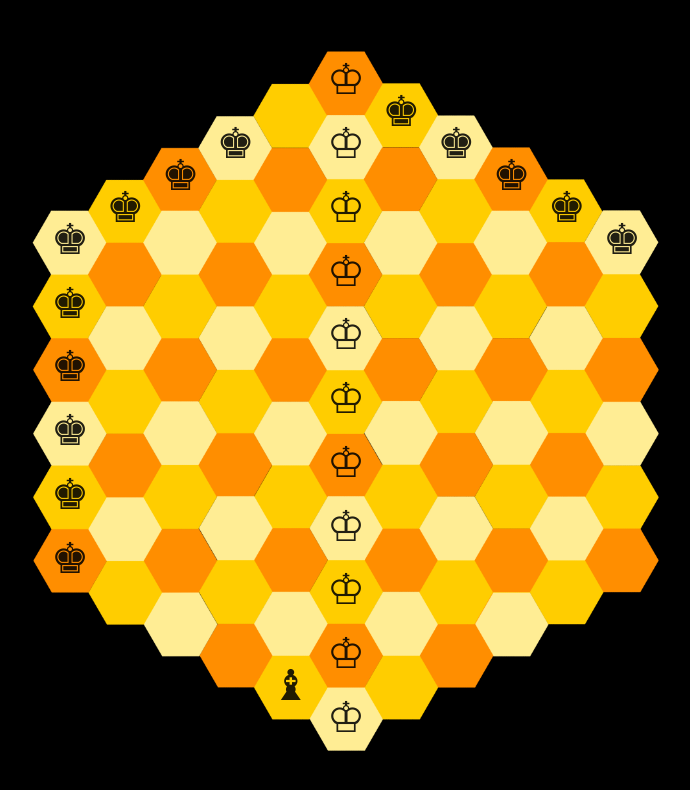
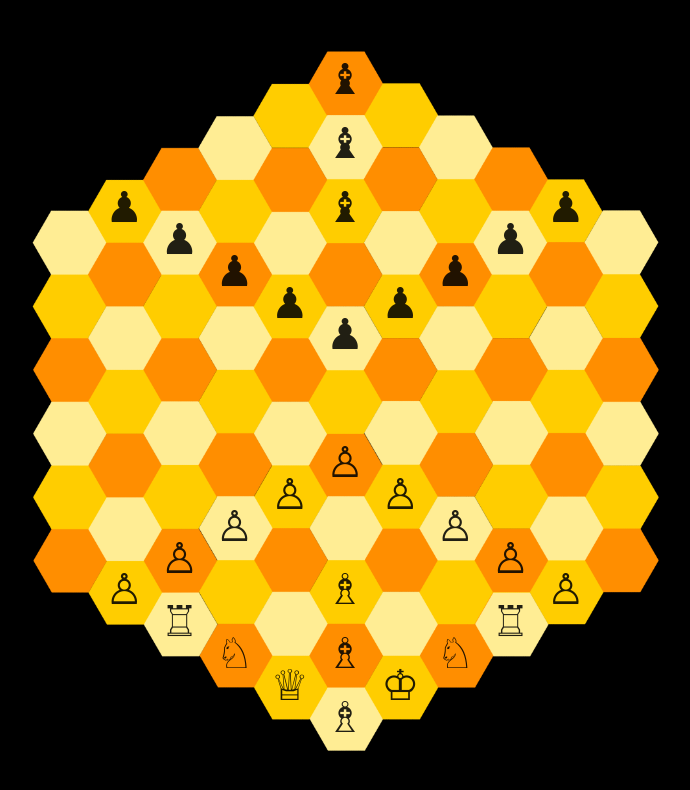
Before and after one commit to lyeric2022/chessagon, a React (Vite) app: page / in a window 1280 px wide. Shown: the top 790 px of the page, without its empty margins (294-984 px from the left). Built offline with nearby package versions, Linux system fonts and the light colour scheme.

Commit message:
more pieces

```diff
--- a/src/App.jsx
+++ b/src/App.jsx
@@ -2,19 +2,19 @@ import React from 'react';
 import './App.scss';
 import boardImage from './assets/board.png';
 
-const WHITE_KING = "\u265A";
-const WHITE_QUEEN = "\u265B";
-const WHITE_ROOK = "\u265C";
-const WHITE_BISHOP = "\u265D";
-const WHITE_KNIGHT = "\u265E";
-const WHITE_PAWN = "\u265F";
+const WHITE_KING = "\u2654";
+const WHITE_QUEEN = "\u2655";
+const WHITE_ROOK = "\u2656";
+const WHITE_BISHOP = "\u2657";
+const WHITE_KNIGHT = "\u2658";
+const WHITE_PAWN = "\u2659";
 
-const BLACK_KING = "\u2654";
-const BLACK_QUEEN = "\u2655";
-const BLACK_ROOK = "\u2656";
-const BLACK_BISHOP = "\u2657";
-const BLACK_KNIGHT = "\u2658";
-const BLACK_PAWN = "\u2659";
+const BLACK_KING = "\u265A";
+const BLACK_QUEEN = "\u265B";
+const BLACK_ROOK = "\u265C";
+const BLACK_BISHOP = "\u265D";
+const BLACK_KNIGHT = "\u265E";
+const BLACK_PAWN = "\u265F";
 
 function generateBoard() {
   const twoDArray = [
@@ -30,37 +30,46 @@ function generateBoard() {
     Array(7).fill("\u00A0"), // Replace "\u0020" with "\u00A0"
     Array(6).fill("\u00A0") // Replace "\u0020" with "\u00A0"
   ];
-  twoDArray[0][0] = WHITE_KING;
-  twoDArray[0][1] = WHITE_KING;
-  twoDArray[0][2] = WHITE_KING;
-  twoDArray[0][3] = WHITE_KING;
-  twoDArray[0][4] = WHITE_KING;
-  twoDArray[0][5] = WHITE_KING;
 
-  twoDArray[1][0] = WHITE_KING;
-  twoDArray[2][0] = WHITE_KING;
-  twoDArray[3][0] = WHITE_KING;
-  twoDArray[4][9] = WHITE_BISHOP;
+  // pawns
+  twoDArray[1][6] = WHITE_PAWN;
+  twoDArray[2][6] = WHITE_PAWN;
+  twoDArray[3][6] = WHITE_PAWN;
+  twoDArray[4][6] = WHITE_PAWN;
+  twoDArray[5][6] = WHITE_PAWN;
+  twoDArray[6][6] = WHITE_PAWN;
+  twoDArray[7][6] = WHITE_PAWN;
+  twoDArray[8][6] = WHITE_PAWN;
+  twoDArray[9][6] = WHITE_PAWN;
 
-  twoDArray[5][0] = BLACK_KING;
-  twoDArray[5][1] = BLACK_KING;
-  twoDArray[5][2] = BLACK_KING;
-  twoDArray[5][3] = BLACK_KING;
-  twoDArray[5][4] = BLACK_KING;
-  twoDArray[5][5] = BLACK_KING;
-  twoDArray[5][6] = BLACK_KING;
-  twoDArray[5][7] = BLACK_KING;
-  twoDArray[5][8] = BLACK_KING;
-  twoDArray[5][9] = BLACK_KING;
-  twoDArray[5][10] = BLACK_KING;
+  twoDArray[1][0] = BLACK_PAWN;
+  twoDArray[2][1] = BLACK_PAWN;
+  twoDArray[3][2] = BLACK_PAWN;
+  twoDArray[4][3] = BLACK_PAWN;
+  twoDArray[5][4] = BLACK_PAWN;
+  twoDArray[6][3] = BLACK_PAWN;
+  twoDArray[7][2] = BLACK_PAWN;
+  twoDArray[8][1] = BLACK_PAWN;
+  twoDArray[9][0] = BLACK_PAWN;
 
-  twoDArray[6][0] = WHITE_KING;
-  twoDArray[7][0] = WHITE_KING;
-  twoDArray[8][0] = WHITE_KING;
-  twoDArray[9][0] = WHITE_KING;
-  twoDArray[10][0] = WHITE_KING;
+  // bishops
+  twoDArray[5][8]  = WHITE_BISHOP;
+  twoDArray[5][9]  = WHITE_BISHOP;
+  twoDArray[5][10] = WHITE_BISHOP;
 
+  twoDArray[5][0]  = BLACK_BISHOP;
+  twoDArray[5][1]  = BLACK_BISHOP;
+  twoDArray[5][2] = BLACK_BISHOP;
 
+  // knights
+  twoDArray[3][8] = WHITE_KNIGHT;
+  twoDArray[7][8] = WHITE_KNIGHT;
+
+  twoDArray[2][7] = WHITE_ROOK;
+  twoDArray[8][7] = WHITE_ROOK;
+
+  twoDArray[4][9] = WHITE_QUEEN;
+  twoDArray[6][9] = WHITE_KING;
 
   return twoDArray;
 }
--- a/src/App.scss
+++ b/src/App.scss
@@ -50,12 +50,7 @@
   flex-direction: row;
   justify-content: center;
   margin-top: -710px;
-}
-
-.column {
-  display: flex;
-  flex-direction: row;
-  width: 42px;
+  margin-left: -2px;
 }
 
 .row {
@@ -64,4 +59,5 @@
   flex-direction: column;
   justify-content: center;
   width: 55.2px;
+  text-align: center;
 }
```
